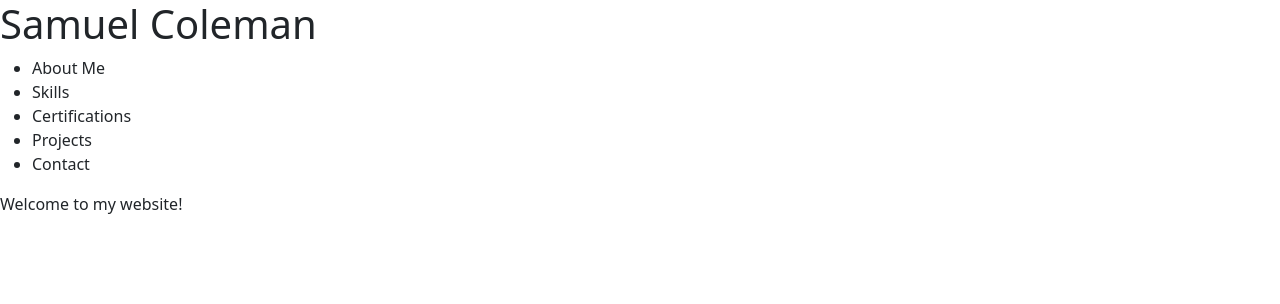
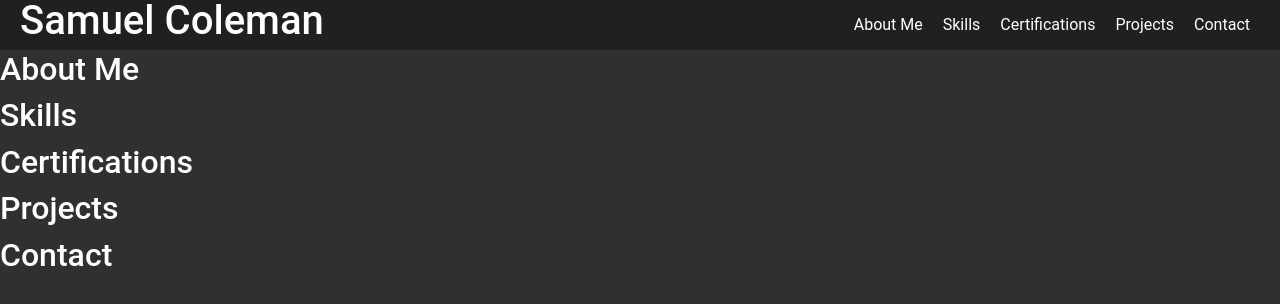
Before and after one commit to csamuele/csamuele.github.io, a website: page index.html in a window 1280 px wide. Drawn offline with nearby package versions, Linux system fonts and the light colour scheme.

Commit message:
add sections to index

```diff
--- a/index.html
+++ b/index.html
@@ -1,12 +1,11 @@
 <html>
  <head>
   <title>Samuel Coleman - Personal Portfolio</title>
-  <link href="./style.css" rel="stylesheet"/>
-  <!-- CSS -->
-<link rel="stylesheet" href="https://cdn.jsdelivr.net/npm/bootstrap@5.0.0/dist/css/bootstrap.min.css">
-
-<!-- JavaScript -->
-<script src="https://cdn.jsdelivr.net/npm/bootstrap@5.0.0/dist/js/bootstrap.bundle.min.js"></script>
+  <!-- Bootstrap -->
+  <link rel="stylesheet" href="https://cdn.jsdelivr.net/npm/bootstrap@5.0.0/dist/css/bootstrap.min.css">
+  <script src="https://cdn.jsdelivr.net/npm/bootstrap@5.0.0/dist/js/bootstrap.bundle.min.js"></script>
+  <!--Custom-->
+  <link href="css/main.css" rel="stylesheet"/>
 
  </head>
 <body>
@@ -24,7 +23,29 @@
       </ul>
     </nav>
   </header>
-  <p>Welcome to my website!</p>
+  <main>
+    <section id="About-Me">
+      <h2>About Me</h2>
+    </section>
+    <section id="Skills">
+      <h2>Skills</h2>
+    </section>
+
+    <section id="Certifications">
+      <h2>Certifications</h2>
+    </section>
+
+    <section id="Projects">
+      <h2>Projects</h2>
+    </section>
+    <section id="Contact">
+      <h2>Contact</h2>
+    </section>
+  </main>
+
+
+
+
 </body>
 
 </html>
--- a/scss/main.scss
+++ b/scss/main.scss
@@ -4,6 +4,8 @@ body{
     margin: 0;
     padding: 0;
     background-color: $lighter-shade;
+    color: $text-color-light;
+    font-family: $font-family;
 }
 header {
     position: fixed;
@@ -12,13 +14,25 @@ header {
     display: flex;
     align-items: center;
     justify-content: space-between;
+    padding: 0 20px;
+    height: 50px;
 }
 .title {
-    padding: 0 50px;
+    //padding: 0 20px;
 }
 .navigation-list {
+    display: flex;
+    justify-content: right;
+    align-items: center;
+    margin: 0;
+}
+.navigation-item {
+    display: inline-block;
+    padding: 10px
 
 }
-.navigation-item {
-    display: inline;
+
+main {
+    position: relative;
+    top: 50px;
 }
--- a/scss/variables.scss
+++ b/scss/variables.scss
@@ -1,4 +1,4 @@
-$main-color: #7FFFD4;
+/*$main-color: #7FFFD4;
 $lighter-shade: #B2FFFF;
 $darker-shade: #00CDCD;
 $accent-color-1: #FF7F50;
@@ -6,4 +6,17 @@ $accent-color-2: #FFD700;
 $accent-color-3: #32CD32;
 $text-color-light: #FFFFFF;
 $text-color-dark: #333333;
-$text-color-accent: #FFFFFF;
+$text-color-accent: #FFFFFF;*/
+
+$main-color: #202020;
+$lighter-shade: #303030;
+$darker-shade: #101010;
+$accent-color-1: #00cc99;
+$accent-color-2: #66ff99;
+$accent-color-3: #00ffcc;
+
+$text-color-light: #ffffff;
+$text-color-dark: #cccccc;
+$text-color-accent: $accent-color-1;
+
+$font-family: "Roboto", sans-serif;
```
Also changed, not shown: css/main.css (added), css/variables.css (added).
